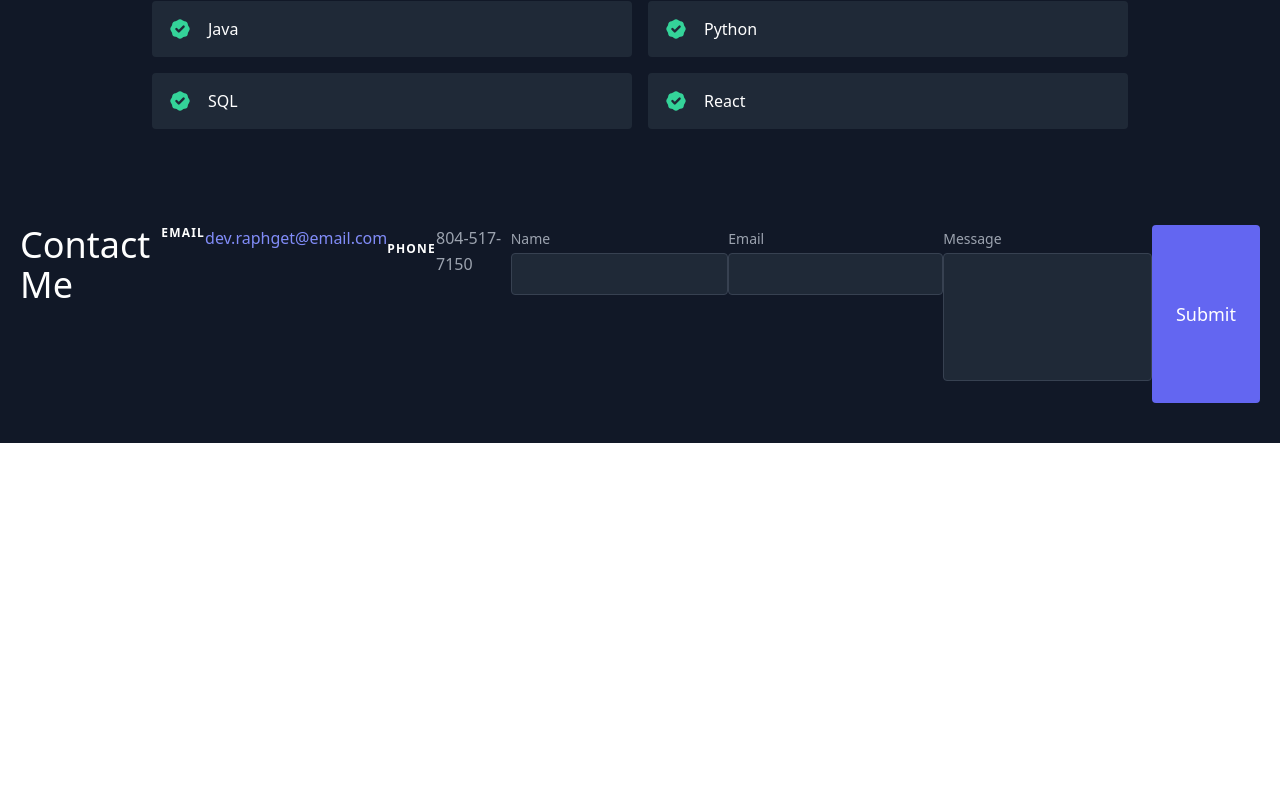
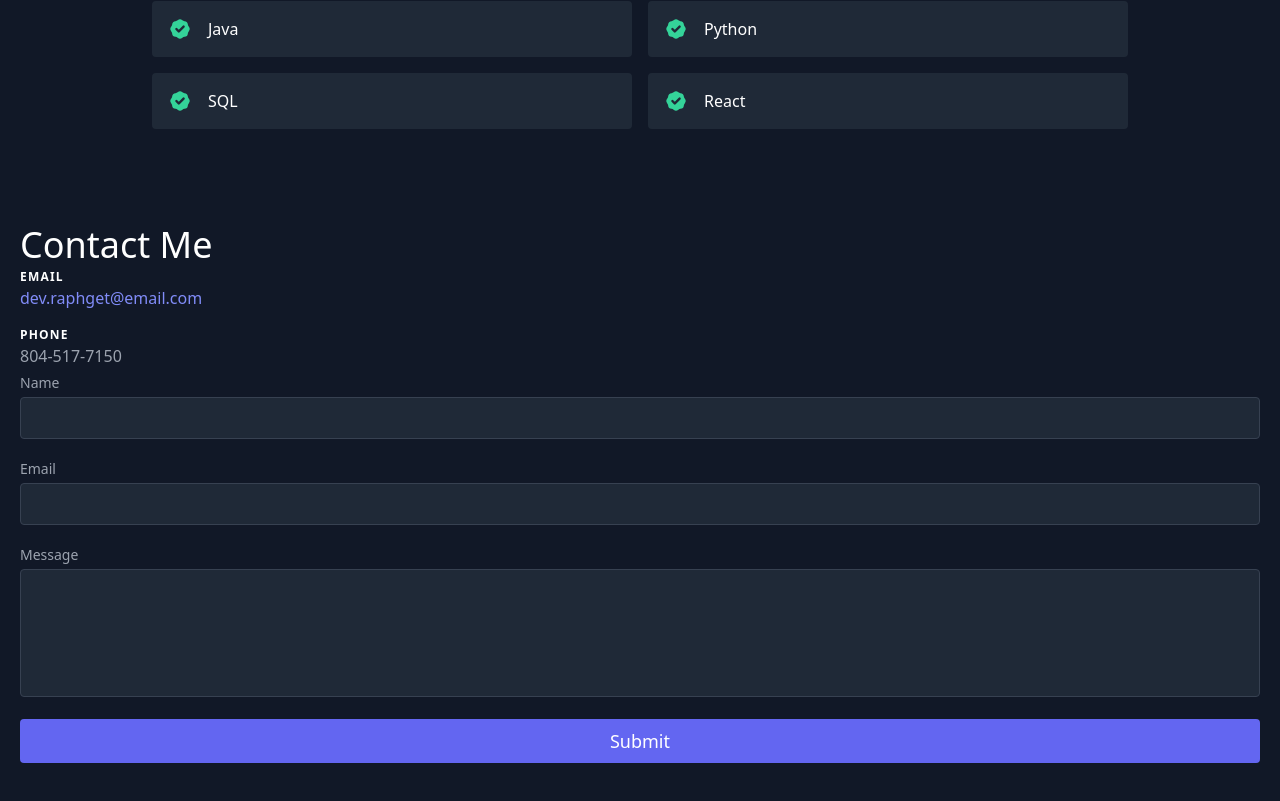
Before and after one commit to raphget/Personal-Portfolio, a React (Create React App) app: page / in a window 1280 px wide. Shown: the part 1580-2381 px from the top of the page. Before the commit the page ends 2023 px from the top, so only its background shows below. Built offline with nearby package versions, Linux system fonts and the light colour scheme.

Commit message:
contact updates

```diff
--- a/src/components/Contact.js
+++ b/src/components/Contact.js
@@ -31,7 +31,7 @@ export default function Contact() {
           netlify
           name="test"
           onSubmit={handleSubmit}
-          className="lg:w-fit md:w-fit flex">
+          className="lg:w-fit md:w-fit flex flex-col md:ml-auto w-full">
           <h1 className="text-white sm:text-4xl text-3xl mb-1 font-medium title-font">
             Contact Me
           </h1>
```
